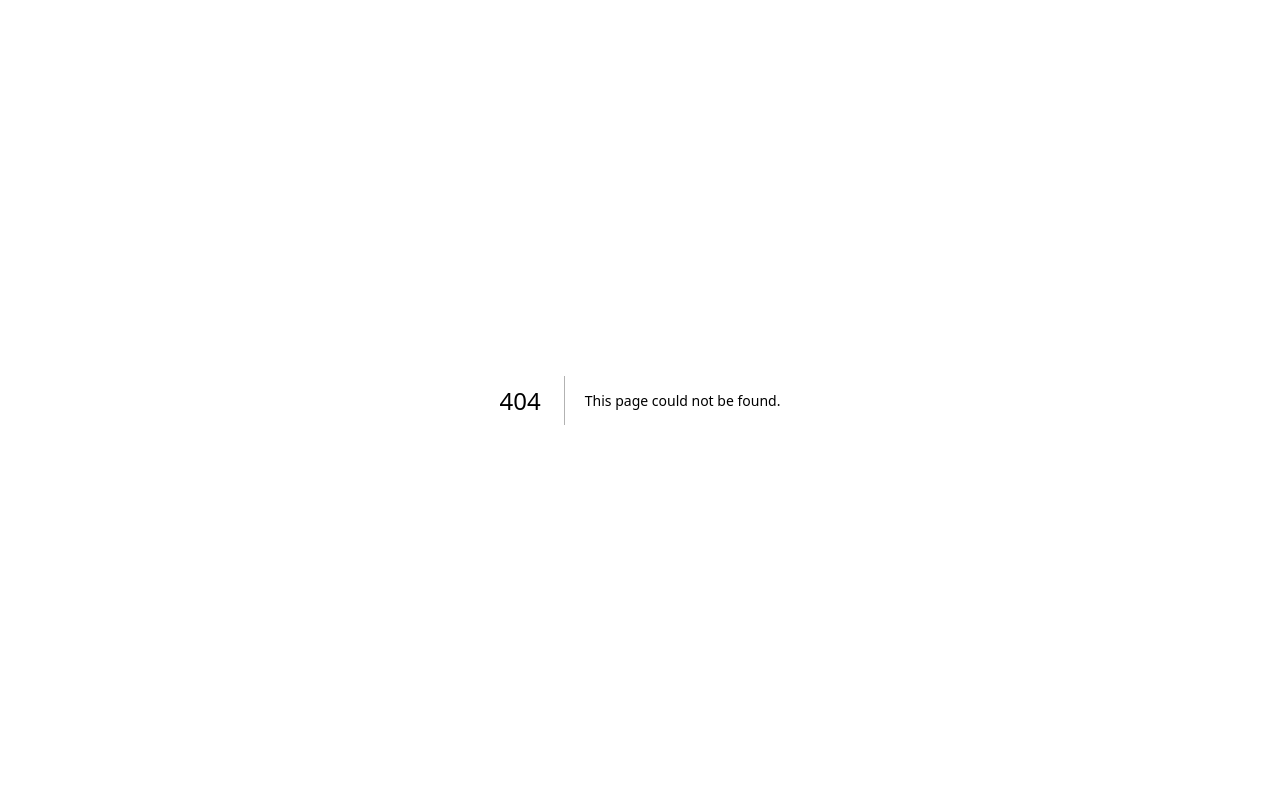
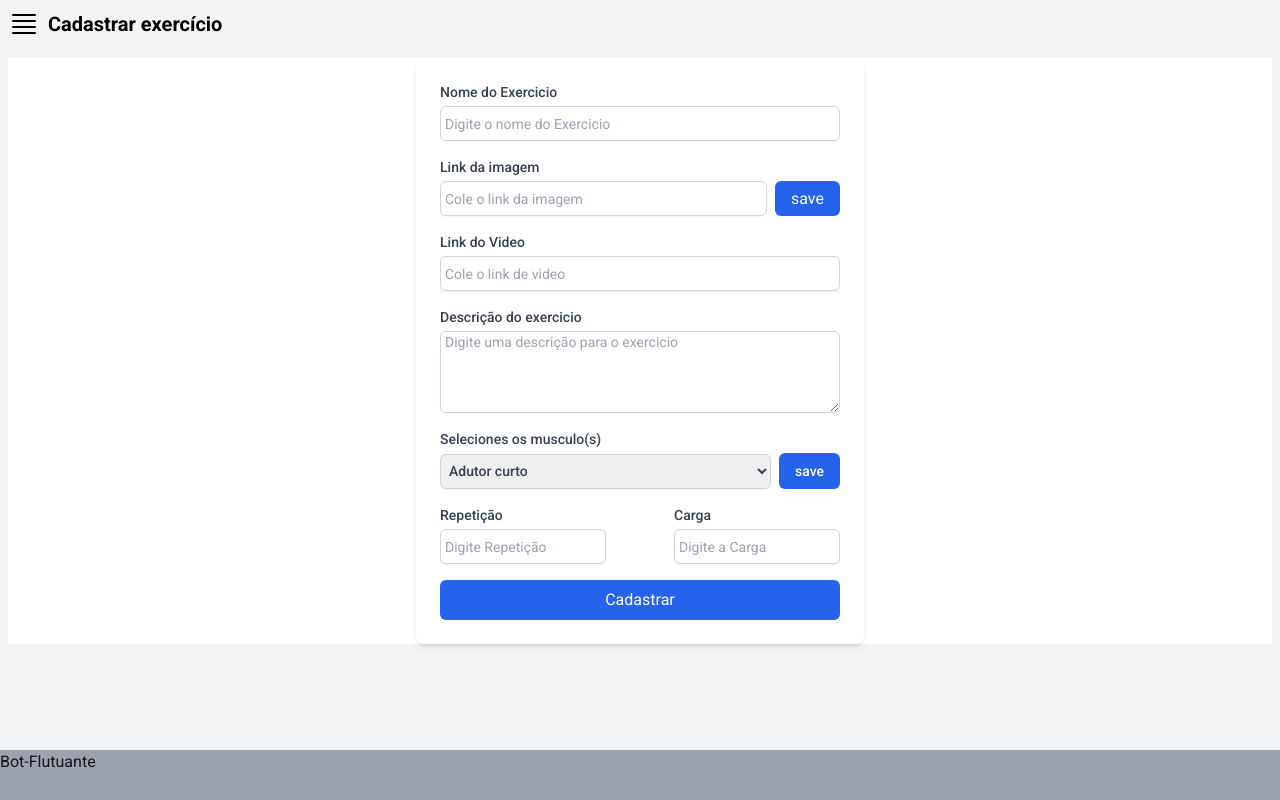
Before and after one commit to klenivingeri/pokedexAcademy, a Next.js app: page /create-exercise/1 in a window 1280 px wide. Before the commit this address had no page. Built offline with nearby package versions, Linux system fonts and the light colour scheme.

Commit message:
fix vercel

```diff
--- a/app/components/BgImage/index.js
+++ b/app/components/BgImage/index.js
@@ -6,7 +6,6 @@ export const BgImage = ({ image, size = "w-12 h-12", showIcon }) => {
       className={`${size} bg-center bg-cover rounded-md flex justify-end items-start`}
       style={{ backgroundImage: `url(${image})` }}
     >
-      {console.log(showIcon)}
       {showIcon && (<div className="m-[-13px]"><IconCircleClose/></div>)}
     </div>
   );
--- a/app/components/Form/index.js
+++ b/app/components/Form/index.js
@@ -81,7 +81,7 @@ export const Input = ({ name, id, setText, placeholder, value}) => {
         id={id}
         value={value}
         name={id}
-        className="mt-1 block w-full rounded-md border-gray-300 shadow-sm focus:border-blue-500 focus:ring-blue-500 sm:text-sm"
+        className="mt-1 block w-full rounded-md border pl-1 h-[35px] border-gray-300 shadow-sm focus:border-blue-500 focus:ring-blue-500 sm:text-sm"
         placeholder={placeholder}
       />
     </div>
@@ -94,7 +94,7 @@ export const InputVideo = ({ name, id, setUrl, placeholder, value }) => {
     if(!!match){
       setUrl(match[1])
     } else {
-      setUrl('')
+      setUrl(url)
     }
   }
   return (
@@ -108,7 +108,7 @@ export const InputVideo = ({ name, id, setUrl, placeholder, value }) => {
         id={id}
         value={value}
         name={id}
-        className="mt-1 block w-full rounded-md border-gray-300 shadow-sm focus:border-blue-500 focus:ring-blue-500 sm:text-sm"
+        className="border pl-1 h-[35px] mt-1 block w-full rounded-md border-gray-300 shadow-sm focus:border-blue-500 focus:ring-blue-500 sm:text-sm"
         placeholder={placeholder}
       />
     </div>
@@ -120,7 +120,8 @@ export const InputImagem = ({ name, id, images, setImage, placeholder }) => {
 
   const handleSaveImagem = () => {
     if (img.trim() === "") return;
-    const updatedImages = [...images, img];
+    const updatedImages = images;
+    updatedImages.push(img)
     setImage(updatedImages);
     setImg("");
   };
@@ -134,7 +135,7 @@ export const InputImagem = ({ name, id, images, setImage, placeholder }) => {
     <div>
         {!!images.length && (
           <div className="border rounded-sm p-1 flex-wrap flex flex-row gap-2">
-            {images.reverse().map((url, i) => (
+            {images.map((url, i) => (
               <div key={i} className="shadow-sm " onClick={() => handleDeleteImage(url)}>
                 <BgImage image={url} size={"w-16 h-16"} showIcon />
               </div>
@@ -151,13 +152,13 @@ export const InputImagem = ({ name, id, images, setImage, placeholder }) => {
           type="text"
           id={id}
           name={id}
-          className="mt-1 block w-full  rounded-md border-gray-300 shadow-sm focus:border-blue-500 focus:ring-blue-500 sm:text-sm"
+          className="mt-1 block w-full border pl-1 h-[35px] rounded-md border-gray-300 shadow-sm focus:border-blue-500 focus:ring-blue-500 sm:text-sm"
           placeholder={placeholder}
         />
         {images.length <= 2 && (
           <a
             onClick={handleSaveImagem}
-            className=" bg-blue-600 text-white py-2 px-4 rounded-md hover:bg-blue-700 focus:ring-2 focus:ring-offset-2 focus:ring-blue-500"
+            className="bg-blue-600 h-[35px] flex items-center mt-1 text-white py-2 px-4 rounded-md hover:bg-blue-700 focus:ring-2 focus:ring-offset-2 focus:ring-blue-500"
           >
             save
           </a>
@@ -182,7 +183,7 @@ export const Textarea = ({ name, id, setText, placeholder, value }) => {
         name={id}
         value={value}
         rows="4"
-        className="mt-1 block w-full rounded-md border-gray-300 shadow-sm focus:border-blue-500 focus:ring-blue-500 sm:text-sm"
+        className="mt-1 block w-full rounded-md border pl-1  border-gray-300 shadow-sm focus:border-blue-500 focus:ring-blue-500 sm:text-sm"
         placeholder={placeholder}
       ></textarea>
     </div>
@@ -224,10 +225,10 @@ export const Select = ({ name, setMuscles, muscles, options }) => {
         className="block text-sm font-medium text-gray-700"
       >
         {name}
-        <div className="flex flex-row items-center gap-2">
+        <div className="flex flex-row items-center gap-2 ">
           <select
             onChange={(e) => setSelected(e.target.value)}
-            className="mt-1 block w-full rounded-md border-gray-300 shadow-sm focus:border-blue-500 focus:ring-blue-500 sm:text-sm"
+            className="mt-1 block w-full rounded-md border pl-1 h-[35px] border-gray-300 shadow-sm focus:border-blue-500 focus:ring-blue-500 sm:text-sm"
           >
             {musculos.map((musculo, i) => (
               <option key={i} value={musculo}>
@@ -237,7 +238,7 @@ export const Select = ({ name, setMuscles, muscles, options }) => {
           </select>
           <a
             onClick={handleSaveSelected}
-            className=" bg-blue-600 text-white py-2 px-4 rounded-md hover:bg-blue-700 focus:ring-2 focus:ring-offset-2 focus:ring-blue-500"
+            className="bg-blue-600 text-white py-2 px-4 mt-1 rounded-md hover:bg-blue-700 focus:ring-2 focus:ring-offset-2 focus:ring-blue-500"
           >
             save
           </a>
@@ -246,6 +247,7 @@ export const Select = ({ name, setMuscles, muscles, options }) => {
     </div>
   );
 };
+
 export const Form = ({ children , createExercise}) => {
   const handleSubmit = (e) => {
     e.preventDefault();
@@ -254,18 +256,6 @@ export const Form = ({ children , createExercise}) => {
   return (
     <form  method="POST" className="max-w-md mx-auto p-6 bg-white shadow-md rounded-lg space-y-4">
       {children}
-      <div className="flex items-center">
-        <input
-          id="terms"
-          name="terms"
-          type="checkbox"
-          className="h-4 w-4 text-blue-600 border-gray-300 rounded focus:ring-blue-500"
-        />
-        <label htmlFor="terms" className="ml-2 block text-sm text-gray-900">
-          Aceito os termos e condições
-        </label>
-      </div>
-
       <button
         type="submit"
         className="w-full bg-blue-600 text-white py-2 px-4 rounded-md hover:bg-blue-700 focus:ring-2 focus:ring-offset-2 focus:ring-blue-500"
--- a/app/components/List/index.js
+++ b/app/components/List/index.js
@@ -18,6 +18,7 @@ const ContentModal = ({
   const handleSetImage = (props) => {
     setIsImage(props);
   };
+  console.log(video)
   return (
     <div>
       {isImage ? (
@@ -79,7 +80,7 @@ export const ListLine = (props) => {
     setShowImage(isImage);
     setShowModal(!showModal);
   };
-
+  console.log('asdas',props.uuid)
   return (
     <div className="grid grid-cols-12 mb-2 bg-white rounded-md m-2 shadow-sm">
       <div
@@ -112,7 +113,7 @@ export const ListLine = (props) => {
       </div>
 
       {showModal && (
-        <Modal title={name} onClose={handlerModal}>
+        <Modal title={name} uuid={props.uuid} onClose={handlerModal}>
           <ContentModal {...props} showImage={showImage} />
         </Modal>
       )}
@@ -152,7 +153,7 @@ export const ListSquare = (props) => {
       </div>
 
       {showModal && (
-        <Modal title={name} onClose={handlerModal}>
+        <Modal title={name} uuid={props.uuid} onClose={handlerModal}>
           <ContentModal {...props} showImage={showImage} />
         </Modal>
       )}
--- a/app/components/Modal/index.js
+++ b/app/components/Modal/index.js
@@ -1,20 +1,25 @@
+import Link from "next/link";
+import { IconEdit } from "../icons/IconEdit";
 import { IconClose } from "../icons/IconsClose";
-export const Modal = ({ title, onClose, children }) => {
+
+export const Modal = ({ title, onClose, children, uuid }) => {
   return (
     <div className="fixed inset-0 flex items-center justify-center bg-black bg-opacity-50 z-50">
       <div
         className="bg-white rounded-lg shadow-lg w-11/12 max-w-md"
         onClick={(e) => e.stopPropagation()}
       >
-
-        <div className="flex justify-between items-center border-b px-4 py-2">
+        <div className="flex items-center px-4 py-2">
+          <Link href={`/create-exercise/${uuid}`}><IconEdit /></Link>
+          <div className="flex w-full justify-between items-center border-b ml-2">
             <h3 className="text-xl font-semibold">{title}</h3>
             <button
               className="text-gray-500 hover:text-gray-800"
               onClick={onClose}
             >
-            ✖
+              <IconClose />
             </button>
+          </div>
         </div>
 
         {/* Corpo do Modal */}
--- /dev/null
+++ b/app/components/icons/IconEdit/index.js
@@ -0,0 +1,6 @@
+export const IconEdit = () => (
+  <svg xmlns="http://www.w3.org/2000/svg" fill="none" viewBox="0 0 24 24" strokeWidth={1.5} stroke="currentColor" className="size-6">
+  <path strokeLinecap="round" strokeLinejoin="round" d="m16.862 4.487 1.687-1.688a1.875 1.875 0 1 1 2.652 2.652L10.582 16.07a4.5 4.5 0 0 1-1.897 1.13L6 18l.8-2.685a4.5 4.5 0 0 1 1.13-1.897l8.932-8.931Zm0 0L19.5 7.125M18 14v4.75A2.25 2.25 0 0 1 15.75 21H5.25A2.25 2.25 0 0 1 3 18.75V8.25A2.25 2.25 0 0 1 5.25 6H10" />
+</svg>
+
+)
--- a/app/create-exercise/page.js
+++ b/app/create-exercise/[uuid]/page.js
@@ -1,8 +1,8 @@
 "use client";
 
-import { useState } from "react";
-import { MenuHamburger } from "../components/icons/MenuHamburger";
-import { SideBar } from "../components/SideBar";
+import { useState, useEffect, Suspense, use } from "react";
+import { MenuHamburger } from "../../components/icons/MenuHamburger";
+import { SideBar } from "../../components/SideBar";
 import {
   Form,
   Input,
@@ -10,8 +10,8 @@ import {
   InputImagem,
   Select,
   InputVideo,
-} from "../components/Form";
-import { set } from "../utils/local-storage";
+} from "../../components/Form";
+import { get, set } from "../../utils/local-storage";
 
 const _records = [
   {
@@ -31,15 +31,17 @@ const _records = [
   },
 ];
 
-
-
-export default function CreateExercise() {
+export default function CreateExercise({ params }) {
+  const { uuid } = use(params);
   const [isOpen, setIsOpen] = useState(false);
   const [name, setName] = useState("");
   const [images, setImages] = useState([]);
   const [video, setVideo] = useState("");
   const [description, setDescription] = useState("");
   const [muscles, setMuscles] = useState([]);
+  const [kg, setKg] =useState('')
+  const [repeat, setRepeat] =useState('')
+
   const toggleSidebar = () => {
     setIsOpen(!isOpen);
   };
@@ -51,8 +53,11 @@ export default function CreateExercise() {
       video,
       description,
       muscles,
+      kg,
+      repeat
     }
-    set('exercises', obj)
+
+    set('exercises', obj, uuid)
     setName("")
     setImages([])
     setVideo("")
@@ -60,8 +65,23 @@ export default function CreateExercise() {
     setMuscles([])
   };
 
+  useEffect(() => {
+    if (uuid) {
+      const exercises = get("exercises") || [];
+      const exerciceCurrent = exercises.find((exercise) => exercise.uuid === uuid);
+
+      if (exerciceCurrent) {
+        setName(exerciceCurrent.name);
+        setImages(exerciceCurrent.images);
+        setVideo(exerciceCurrent.video);
+        setDescription(exerciceCurrent.description);
+        setMuscles(exerciceCurrent.muscles);
+      }
+    }
+  }, [uuid]);
 
   return (
+    <Suspense>
     <div className="flex flex-col h-screen">
       <div
         id="Top-Flutuante"
@@ -137,10 +157,27 @@ export default function CreateExercise() {
                 setMuscles={setMuscles}
               />
             </div>
+            <div className='flex flex-row justify-between'>
+            <Input
+                name="Repetição"
+                id="titulo"
+                setText={setRepeat}
+                placeholder="Digite Repetição"
+                value={repeat}
+              />
+              <Input
+                name="Carga"
+                id="titulo"
+                setText={setKg}
+                placeholder="Digite a Carga"
+                value={kg}
+              />
+            </div>
           </Form>
         </div>
       </div>
       {isOpen && <SideBar toggleSidebar={toggleSidebar} />}
     </div>
+    </Suspense>
   );
 }
--- a/app/page.js
+++ b/app/page.js
@@ -11,13 +11,14 @@ import { SideBar } from "./components/SideBar";
 
 const _records = [
   {
+    uuid: '5cfc0350-86fd-428b-a70d-df477fd9137f',
     name: "Agachamento (Barra)",
     images: [
       "https://www.blog.nadarte.com/wp-content/uploads/2020/04/original-a5e663c386ee5dd5dd89601488a2b9f5.jpeg",
       "https://th.bing.com/th/id/OIP.CzWMagHlTeJeAmzknb7KvgHaE8?rs=1&pid=ImgDetMain",
       "https://academiafitboxx.com.br/wp-content/uploads/2021/08/Treino-funcional-13-exercicios-fundamentais-3.png",
     ],
-    video: ["lfDuKPC6rzg"],
+    video: "lfDuKPC6rzg",
     description:
       "o século XVI, quando um impressor desconhecido pegou uma bandeja de tipos e os embaralhou para fazer um livro de modelos de tipos. Lorem Ipsum sobreviveu não só a cinco séculos, como também ao salto para a editoração eletrônica, permanecendo essencialmente inalterado. Se popularizou na década de 60, quando a Letraset lançou decalques contendo passagens de Lorem Ipsum, e mais recentemente quando passou a ser integrado a softwares de editoração eletrônica como Aldus PageMaker. o século XVI, quando um impressor desconhecido pegou uma bandeja de tipos e os embaralhou para fazer um livro de modelos de tipos. Lorem Ipsum sobreviveu não só a cinco séculos, como também ao salto para a editoração eletrônica, permanecendo essencialmente inalterado. Se popularizou na década de 60, quando a Letraset lançou decalques contendo passagens de Lorem Ipsum, e mais recentemente quando passou a ser integrado a softwares de editoração eletrônica como Aldus PageMaker.",
     repeat: 12,
@@ -25,11 +26,12 @@ const _records = [
     kg: 11,
   },
   {
+    uuid: '5cfc0350-86fd-428b-a70d-df477fd9137f',
     name: "Cadeira Extensora (Máquina)",
     images: [
       "https://www.blog.nadarte.com/wp-content/uploads/2020/04/original-a5e663c386ee5dd5dd89601488a2b9f5.jpeg",
     ],
-    video: ["zottydOvmMw"],
+    video: "zottydOvmMw",
     description:
       "o século XVI, quando um impressor desconhecido pegou uma bandeja de tipos e os embaralhou para fazer um livro de modelos de tipos. Lorem Ipsum sobreviveu não só a cinco séculos, como também ao salto para a editoração eletrônica, permanecendo essencialmente inalterado. Se popularizou na década de 60, quando a Letraset lançou decalques contendo passagens de Lorem Ipsum, e mais recentemente quando passou a ser integrado a softwares de editoração eletrônica como Aldus PageMaker.",
     repeat: 13,
@@ -37,13 +39,14 @@ const _records = [
     kg: 12,
   },
   {
+    uuid: '1e34b714-68e0-4e77-8132-85989e410a6a',
     name: "Cadeira Flexora (Máquina)",
     images: [
       "https://th.bing.com/th/id/OIP.CzWMagHlTeJeAmzknb7KvgHaE8?rs=1&pid=ImgDetMain",
       "https://www.blog.nadarte.com/wp-content/uploads/2020/04/original-a5e663c386ee5dd5dd89601488a2b9f5.jpeg",
       "https://academiafitboxx.com.br/wp-content/uploads/2021/08/Treino-funcional-13-exercicios-fundamentais-3.png",
     ],
-    video: ["zottydOvmMw"],
+    video: "zottydOvmMw",
     description:
       "o século XVI, quando um impressor desconhecido pegou uma bandeja de tipos e os embaralhou para fazer um livro de modelos de tipos. Lorem Ipsum sobreviveu não só a cinco séculos, como também ao salto para a editoração eletrônica, permanecendo essencialmente inalterado. Se popularizou na década de 60, quando a Letraset lançou decalques contendo passagens de Lorem Ipsum, e mais recentemente quando passou a ser integrado a softwares de editoração eletrônica como Aldus PageMaker.",
     repeat: 14,
@@ -51,6 +54,7 @@ const _records = [
     kg: 13,
   },
   {
+    uuid: '1e34b714-68e0-4e77-8132-85989e410a6a',
     name: "Seated Cable Row - V Grip (Cable)",
     images: [
       "https://academiafitboxx.com.br/wp-content/uploads/2021/08/Treino-funcional-13-exercicios-fundamentais-3.png",
@@ -58,7 +62,7 @@ const _records = [
       "https://th.bing.com/th/id/OIP.CzWMagHlTeJeAmzknb7KvgHaE8?rs=1&pid=ImgDetMain",
       ,
     ],
-    video: ["zottydOvmMw"],
+    video: "zottydOvmMw",
     description:
       "o século XVI, quando um impressor desconhecido pegou uma bandeja de tipos e os embaralhou para fazer um livro de modelos de tipos. Lorem Ipsum sobreviveu não só a cinco séculos, como também ao salto para a editoração eletrônica, permanecendo essencialmente inalterado. Se popularizou na década de 60, quando a Letraset lançou decalques contendo passagens de Lorem Ipsum, e mais recentemente quando passou a ser integrado a softwares de editoração eletrônica como Aldus PageMaker.",
     repeat: 15,
@@ -66,13 +70,14 @@ const _records = [
     kg: 14,
   },
   {
+    uuid: '1e34b714-68e0-4e77-8132-85989e410a6a',
     name: "Agachamento (Barra)",
     images: [
       "https://www.blog.nadarte.com/wp-content/uploads/2020/04/original-a5e663c386ee5dd5dd89601488a2b9f5.jpeg",
       "https://th.bing.com/th/id/OIP.CzWMagHlTeJeAmzknb7KvgHaE8?rs=1&pid=ImgDetMain",
       "https://academiafitboxx.com.br/wp-content/uploads/2021/08/Treino-funcional-13-exercicios-fundamentais-3.png",
     ],
-    video: ["zottydOvmMw"],
+    video: "zottydOvmMw",
     description:
       "o século XVI, quando um impressor desconhecido pegou uma bandeja de tipos e os embaralhou para fazer um livro de modelos de tipos. Lorem Ipsum sobreviveu não só a cinco séculos, como também ao salto para a editoração eletrônica, permanecendo essencialmente inalterado. Se popularizou na década de 60, quando a Letraset lançou decalques contendo passagens de Lorem Ipsum, e mais recentemente quando passou a ser integrado a softwares de editoração eletrônica como Aldus PageMaker. o século XVI, quando um impressor desconhecido pegou uma bandeja de tipos e os embaralhou para fazer um livro de modelos de tipos. Lorem Ipsum sobreviveu não só a cinco séculos, como também ao salto para a editoração eletrônica, permanecendo essencialmente inalterado. Se popularizou na década de 60, quando a Letraset lançou decalques contendo passagens de Lorem Ipsum, e mais recentemente quando passou a ser integrado a softwares de editoração eletrônica como Aldus PageMaker.",
     repeat: 12,
@@ -80,13 +85,14 @@ const _records = [
     kg: 11,
   },
   {
+    uuid: '1e34b714-68e0-4e77-8132-85989e410a6a',
     name: "Cadeira Extensora (Máquina)",
     images: [
       "https://www.blog.nadarte.com/wp-content/uploads/2020/04/original-a5e663c386ee5dd5dd89601488a2b9f5.jpeg",
       "https://th.bing.com/th/id/OIP.CzWMagHlTeJeAmzknb7KvgHaE8?rs=1&pid=ImgDetMain",
       "https://academiafitboxx.com.br/wp-content/uploads/2021/08/Treino-funcional-13-exercicios-fundamentais-3.png",
     ],
-    video: ["zottydOvmMw"],
+    video: "zottydOvmMw",
     description:
       "o século XVI, quando um impressor desconhecido pegou uma bandeja de tipos e os embaralhou para fazer um livro de modelos de tipos. Lorem Ipsum sobreviveu não só a cinco séculos, como também ao salto para a editoração eletrônica, permanecendo essencialmente inalterado. Se popularizou na década de 60, quando a Letraset lançou decalques contendo passagens de Lorem Ipsum, e mais recentemente quando passou a ser integrado a softwares de editoração eletrônica como Aldus PageMaker.",
     repeat: 13,
@@ -94,13 +100,14 @@ const _records = [
     kg: 12,
   },
   {
+    uuid: '1e34b714-68e0-4e77-8132-85989e410a6a',
     name: "Cadeira Flexora (Máquina)",
     images: [
       "https://th.bing.com/th/id/OIP.CzWMagHlTeJeAmzknb7KvgHaE8?rs=1&pid=ImgDetMain",
       "https://www.blog.nadarte.com/wp-content/uploads/2020/04/original-a5e663c386ee5dd5dd89601488a2b9f5.jpeg",
       "https://academiafitboxx.com.br/wp-content/uploads/2021/08/Treino-funcional-13-exercicios-fundamentais-3.png",
     ],
-    video: ["zottydOvmMw"],
+    video: "zottydOvmMw",
     description:
       "o século XVI, quando um impressor desconhecido pegou uma bandeja de tipos e os embaralhou para fazer um livro de modelos de tipos. Lorem Ipsum sobreviveu não só a cinco séculos, como também ao salto para a editoração eletrônica, permanecendo essencialmente inalterado. Se popularizou na década de 60, quando a Letraset lançou decalques contendo passagens de Lorem Ipsum, e mais recentemente quando passou a ser integrado a softwares de editoração eletrônica como Aldus PageMaker.",
     repeat: 14,
@@ -108,6 +115,7 @@ const _records = [
     kg: 13,
   },
   {
+    uuid: '1e34b714-68e0-4e77-8132-85989e410a6a',
     name: "Seated Cable Row - V Grip (Cable)",
     images: [
       "https://academiafitboxx.com.br/wp-content/uploads/2021/08/Treino-funcional-13-exercicios-fundamentais-3.png",
@@ -115,7 +123,7 @@ const _records = [
       "https://th.bing.com/th/id/OIP.CzWMagHlTeJeAmzknb7KvgHaE8?rs=1&pid=ImgDetMain",
       ,
     ],
-    video: ["zottydOvmMw"],
+    video: "zottydOvmMw",
     description:
       "o século XVI, quando um impressor desconhecido pegou uma bandeja de tipos e os embaralhou para fazer um livro de modelos de tipos. Lorem Ipsum sobreviveu não só a cinco séculos, como também ao salto para a editoração eletrônica, permanecendo essencialmente inalterado. Se popularizou na década de 60, quando a Letraset lançou decalques contendo passagens de Lorem Ipsum, e mais recentemente quando passou a ser integrado a softwares de editoração eletrônica como Aldus PageMaker.",
     repeat: 15,
@@ -146,6 +154,7 @@ export default function Listing() {
       setRecords(data)
     }
     setIsLoading(false)
+    add('training', _records)
   },[])
 
 
--- a/app/utils/local-storage.js
+++ b/app/utils/local-storage.js
@@ -1,3 +1,5 @@
+'use client';
+
 import { v4 as uuidv4 } from 'uuid';
 
 export const add = (key, value) => {
@@ -7,17 +9,33 @@ export const add = (key, value) => {
 export const get = (key) => {
   const payload  = localStorage.getItem(key);
   const data = JSON.parse(payload)
+
   return data?.data || []
 }
 
-export const set = (key, value) => {
-  value.uuid = uuidv4()
+export const set = (key, value, uuid = '') => {
+  const payload = get(key)
+  let data;
 
-  const payload = get(key)
-  payload.push(value)
+  if(!uuid?.length){
+    value.uuid = uuidv4()
+    data = payload
+    data.push(value)
+  } else {
+    data = payload.map(exer => {
+      if(exer.uuid === uuid){
+        value.uuid = uuid
+        return value
+      }
+    } )
+  }
 
-  localStorage.setItem(key, JSON.stringify({data: payload}));
+
+
+
+  localStorage.setItem(key, JSON.stringify({data: data}));
 }
+
 
 export const del = (key) => {
   localStorage.removeItem(key);
--- a/app/utils/searchTextArray.js
+++ b/app/utils/searchTextArray.js
@@ -1,7 +1,6 @@
 export const SearchTextArray = (arr, text) => {
 
   return arr.findIndex(ar => {
-    console.log(ar, text, ar == text)
     return ar == text;
   })
 }
```
Lines whose indentation alone changed are shown as unchanged.
